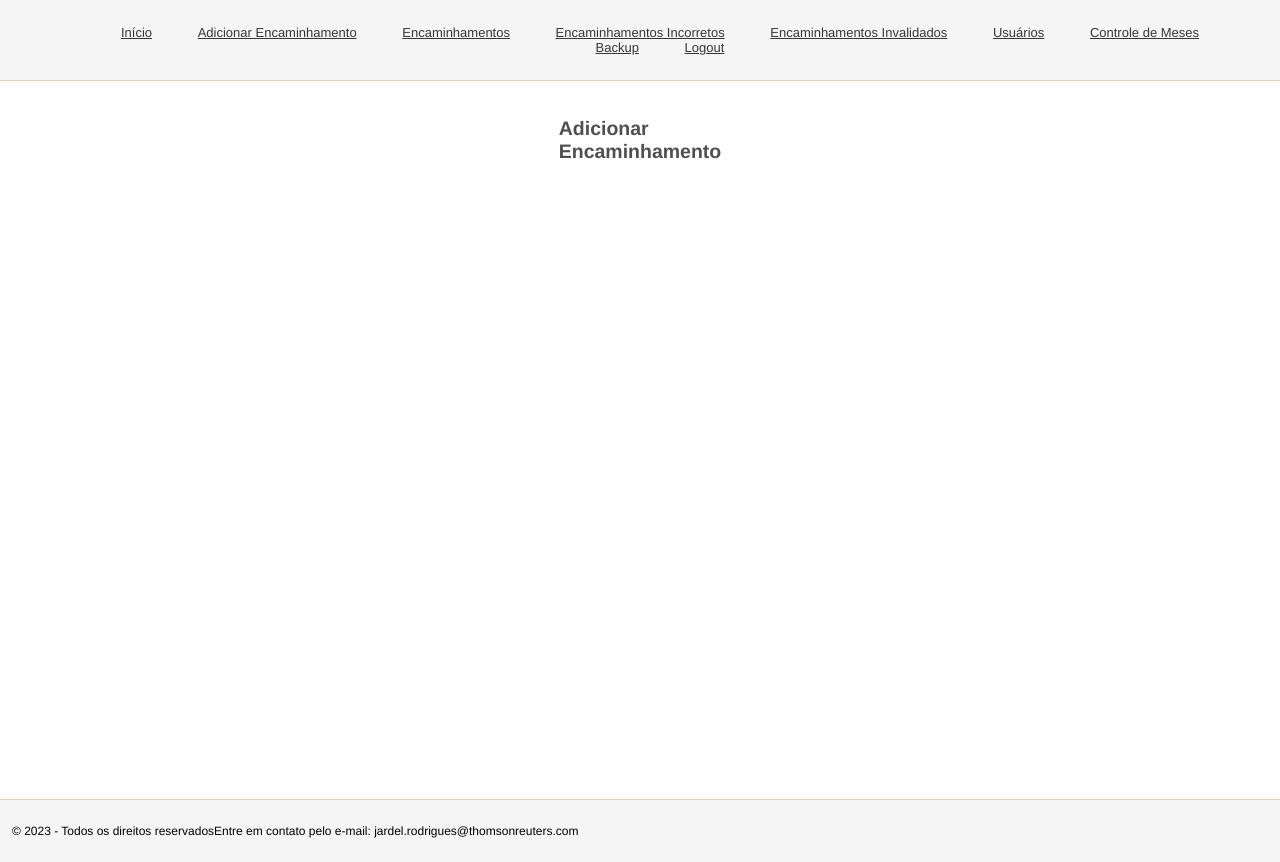
After one commit to Jardel-Galvao/suporte-aplicacao-django, a Django app: template encaminhamentos_incorretos/templates/encaminhamentos/listar_encaminhamentos.html in a window 1280 px wide. The commit adds this page. Run offline with Django 4.2, Linux system fonts and the light colour scheme; the template is opened without the code that fills it, so the values that code supplies are empty.

Commit message:
Renaming app

```diff
--- a/encaminhamentos_incorretos/models.py
+++ b/encaminhamentos_incorretos/models.py
@@ -18,7 +18,7 @@ class EncaminhamentoIncorreto(Encaminhamento):
     desc_encaminhamento = models.TextField(max_length=500, blank=False)
     validado = models.BooleanField(null=False, default=False)
     concordancia = models.BooleanField(null=False, default=False)
-    analise_analista = models.TextField(max_length=500, blank=True)
+    justificativa = models.TextField(max_length=500, blank=True)
 
     def __str__(self) -> str:
         return f"{self.link}"
--- /dev/null
+++ b/encaminhamentos_incorretos/templates/encaminhamentos/listar_encaminhamentos.html
@@ -0,0 +1,108 @@
+<!DOCTYPE html>
+<html lang="en">
+<head>
+    <script src="https://code.jquery.com/jquery-3.6.0.min.js"></script>
+    <meta charset="UTF-8">
+    <meta name="viewport" content="width=device-width, initial-scale=1.0">
+    <title>Encaminhamentos Incorretos</title>
+    <style>
+        header {
+            background-color: #F5F5F5;
+            display: flex;
+            justify-content: space-between;
+            align-items: center;
+            padding: 12px 20px;
+            font-size: 13px;
+            border-bottom: 1px solid rgba(252,100,4, 0.3);
+        }
+
+        nav {
+            text-align: center;
+        }
+
+        nav li {
+            display: inline;
+            margin: -2px;
+            padding: 22px;
+            border: 1px solid transparent;
+        }
+        nav li:hover {
+            background-color: rgba(252,100,4, 0.3);
+            border: 1px solid #FF4500;
+            border-bottom: 5px solid #FF4500;
+            border-top-left-radius: 10px;
+            border-top-right-radius: 10px;
+        }
+
+        a {
+            color: #363636;
+        }
+
+        body {
+            font-family: Helvetica, sans-serif;
+            background-color: #FFFFFF;
+            font-size: 13px;
+            margin: 0;
+            padding: 0;
+            min-height: 100%;
+        }
+
+        .content {
+            padding: 0 600px 600px 600px;
+            margin: 20px;
+            display: flex;
+            flex-direction: column;
+            align-items: center;
+        }
+
+        h2 {
+            color: #4F4F4F;
+        }
+
+        label {
+            flex-basis: calc(50% - 20px);
+            margin: 10px 0;
+        }
+
+        input, select, textarea {
+            width: 100%;
+            padding: 10px;
+            border: 1px solid  rgba(252,100,4, 0.3);
+            border-radius: 4px;
+        }
+
+        footer {
+            background-color: #F5F5F5;
+            padding: 12px;
+            font-size: 12px;
+            border-top: 1px solid rgba(252,100,4, 0.3);
+            display: flex;
+            position: relative;
+        }
+    </style>
+</head>
+<body>
+    <header>
+        <nav>
+            <ul>
+                <li><a href="/">Início</a></li>
+                <li><a href="/adicionar_encaminhamentos">Adicionar Encaminhamento</a></li>
+                <li><a href="/encaminhamentos">Encaminhamentos</a></li>
+                <li><a href="/listar_encaminhamentos_incorretos">Encaminhamentos Incorretos</a></li>
+                <li><a href="/encaminhamentos-invalidados">Encaminhamentos Invalidados</a></li>
+                <li><a href="/usuarios">Usuários</a></li>
+                <li><a href="/controle-de-meses">Controle de Meses</a></li>
+                <li><a href="/backup">Backup</a></li>
+                <li><a href="/logout">Logout</a></li>
+            </ul>
+        </nav>
+    </header>
+    <div class="content">
+        <h2>Adicionar Encaminhamento</h2>
+    </div>
+    <footer class="footer">
+        <p>&copy; 2023 - Todos os direitos reservados</p>
+        <p>Entre em contato pelo e-mail: jardel.rodrigues@thomsonreuters.com</p>
+    </footer>
+</body>
+</html>
--- a/encaminhamentos_incorretos/urls.py
+++ b/encaminhamentos_incorretos/urls.py
@@ -1,8 +1,9 @@
 from django.urls import path
-from encaminhamentos_incorretos.views import index, adicionar_encaminhamento, adicionar_encaminhamentos
+from encaminhamentos_incorretos.views import index, adicionar_encaminhamentos, adicionar_encaminhamentos_form, listar_encaminhamentos
 
 urlpatterns = [
     path("", index),
+    path("adicionar_encaminhamentos_form/", adicionar_encaminhamentos_form, name="adicionar_encaminhamentos_form"),
     path("adicionar_encaminhamentos/", adicionar_encaminhamentos, name="adicionar_encaminhamentos"),
-    path("adicionar_encaminhamento/", adicionar_encaminhamento, name="adicionar_encaminhamento"),
+    path("listar_encaminhamentos/", listar_encaminhamentos, name="listar_encaminhamentos"),
 ]
```
Also changed, not shown: encaminhamentos_incorretos/templates/encaminhamentos/adicionar_encaminhamentos.html (renamed from encaminhamentos_incorretos/templates/encaminhamentos_incorretos/adicionar_encaminhamentos.html, +34 -17 lines), encaminhamentos_incorretos/views.py (+74 -40 lines), db.sqlite3, encaminhamentos_incorretos/migrations/0006_rename_analise_analista_encaminhamentoincorreto_justificativa_and_more.py (added), encaminhamentos_incorretos/migrations/0007_alter_encaminhamento_datahora.py (added), encaminhamentos_incorretos/templates/encaminhamentos/erro.html (renamed from encaminhamentos_incorretos/templates/encaminhamentos_incorretos/erro.html).
